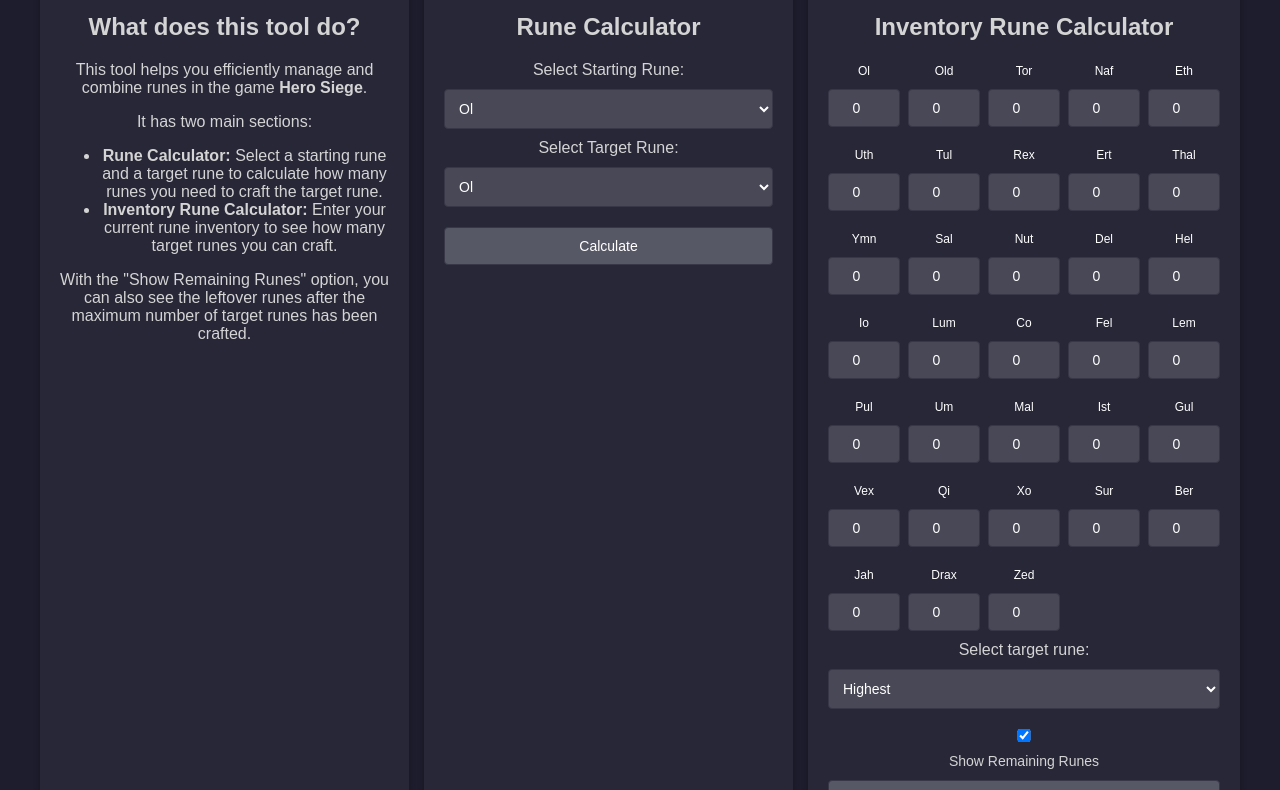
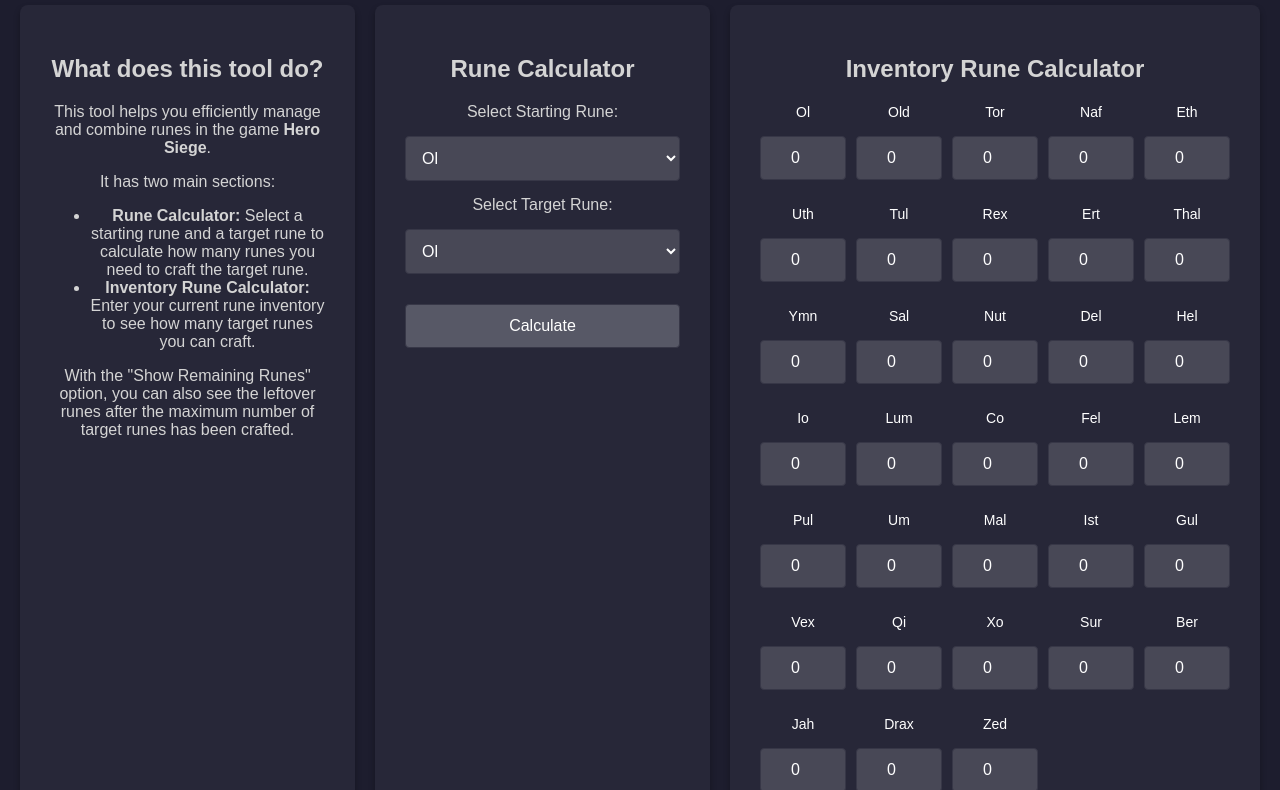
Before and after one commit to cubihub/hs2runecalc, a plain HTML site: page index.html in a window 1280 px wide. Shown: the part 93-883 px from the top of the page. Drawn offline with Linux system fonts and the light colour scheme.

Commit message:
Update index.html
fixed an issue with the inventory calculator

```diff
--- a/index.html
+++ b/index.html
@@ -9,97 +9,103 @@
       font-family: Arial, sans-serif;
       margin: 0;
       padding: 0;
-	  background-color: #1D1D2E;
-	  color: #D4D4D4;
+      background-color: #1D1D2E; /* Dunkelblau */
+      color: #D4D4D4; /* Hellgrau für Text */
       display: flex;
       flex-direction: column;
       align-items: center;
       justify-content: flex-start;
       min-height: 100vh;
-	  padding: 10px; /* Reduziertes Padding */
+      padding: 20px;
     }
 
     h1 {
       text-align: center;
-	  margin-bottom: 15px; /* Kleinere Abstände */
-	  color: #FFFFFF;
-	  font-size: 22px; /* Kleinere Schriftgröße */
+      margin-bottom: 20px;
+      color: #FFFFFF; /* Weiß */
     }
 
     .container {
       display: flex;
       justify-content: space-between;
-	  gap: 15px; /* Reduziertes Gap */
+      gap: 20px;
       width: 100%;
-	  max-width: 1200px; /* Etwas schmaler */
+      max-width: 1400px; /* Breitere Ansicht */
     }
 
-	.calculator, .explanation, .inventory-calculator {
-	  background: #272738;
-	  padding: 20px; /* Weniger Padding */
+    .calculator, .explanation {
+      background: #272738; /* Etwas helleres Blau */
+      padding: 30px; /* Größerer Padding für große Boxen */
       border-radius: 8px;
       box-shadow: 0 4px 6px rgba(0, 0, 0, 0.3);
       width: 100%;
-	  max-width: 350px; /* Etwas schmaler */
+      max-width: 400px;
       text-align: center;
-	  min-height: 450px; /* Weniger Höhe */
+      min-height: 500px; /* Mindesthöhe für größere Boxen */
     }
 
     .inventory-calculator {
-	  max-width: 600px; /* Etwas schmaler */
+      background: #272738; /* Etwas helleres Blau */
+      padding: 30px; /* Größerer Padding */
+      border-radius: 8px;
+      box-shadow: 0 4px 6px rgba(0, 0, 0, 0.3);
+      width: 100%;
+      max-width: 700px; /* Breitere Box */
+      text-align: center;
+      min-height: 500px;
     }
 
     select, button, input {
-	  margin: 10px 0; /* Kleinere Abstände */
-	  padding: 10px; /* Weniger Padding */
-	  font-size: 14px; /* Kleinere Schrift */
+      margin: 15px 0;
+      padding: 12px;
+      font-size: 16px;
       width: 100%;
-	  border: 1px solid #373747;
+      border: 1px solid #373747; /* Mittelgraublau */
       border-radius: 4px;
-	  background-color: #484856;
-	  color: #FFFFFF;
+      background-color: #484856; /* Graublau */
+      color: #FFFFFF; /* Weiß */
     }
 
     button {
-	  background: #575866;
+      background: #575866; /* Hellgraublau */
       color: white;
       cursor: pointer;
     }
 
     button:hover {
-	  background: #6C6C80;
+      background: #6C6C80; /* Etwas helleres Graublau */
     }
 
     .result {
-	  margin-top: 15px; /* Kleinere Abstände */
-	  font-size: 16px; /* Kleinere Schrift */
+      margin-top: 20px;
+      font-size: 18px;
       font-weight: bold;
-	  color: #FFFFFF;
+      color: #FFFFFF; /* Weiß für Ergebnisse */
     }
 
     .inventory-grid {
       display: grid;
       grid-template-columns: repeat(5, 1fr); /* 5 Spalten */
-	  gap: 8px; /* Kleinere Lücken */
+      gap: 10px;
     }
 
     .inventory-item label {
-	  font-size: 12px; /* Kleinere Schrift */
-	  margin-bottom: 3px;
-	  color: #FFFFFF;
+      font-size: 14px;
+      margin-bottom: 5px;
+      color: #FFFFFF; /* Weiß */
     }
 
     .inventory-item input {
-	  width: 50px; /* Weniger breit */
+      width: 60px;
       text-align: center;
-	  background-color: #484856;
-	  color: #FFFFFF;
+      background-color: #484856; /* Graublau */
+      color: #FFFFFF; /* Weiß */
       border: 1px solid #373747;
     }
 
     .checkbox-container label {
-	  font-size: 14px; /* Kleinere Schrift */
-	  color: #D4D4D4;
+      font-size: 16px;
+      color: #D4D4D4; /* Hellgrau */
     }
   </style>
 </head>
@@ -136,7 +142,7 @@
     <div class="inventory-calculator">
       <h2>Inventory Rune Calculator</h2>
       <div class="inventory-grid" id="inventory-inputs"></div>
-      <label for="target-select">Select target rune:</label>
+      <label for="target-select">Select target rune (optional):</label>
       <select id="target-select">
         <option value="highest">Highest</option>
       </select>
@@ -213,31 +219,41 @@
 
 function calculateMaxRunes() {
   const runeCounts = runes.map((_, index) => parseInt(document.getElementById(`rune-${index}`).value) || 0);
-      const targetRune = targetSelectInventory.value;
+  const targetRuneIndex = targetSelectInventory.value === "highest"
+    ? runeCounts.length - 1
+    : parseInt(targetSelectInventory.value);
+
+  const targetRuneName = runes[targetRuneIndex];
   let maxCraftable = 0;
 
-      for (let i = 0; i < runeCounts.length - 1; i++) {
-        const craftable = Math.floor(runeCounts[i] / 3);
-        runeCounts[i + 1] += craftable;
-        runeCounts[i] %= 3;
+  // Clone runeCounts to perform crafting simulation
+  const tempRuneCounts = [...runeCounts];
+
+  // Calculate craftable runes ignoring pre-existing target runes
+  tempRuneCounts[targetRuneIndex] = 0; // Ignore existing target runes during calculation
+
+  for (let i = 0; i < tempRuneCounts.length - 1; i++) {
+    const craftable = Math.floor(tempRuneCounts[i] / 3);
+    tempRuneCounts[i + 1] += craftable;
+    tempRuneCounts[i] %= 3;
   }
 
-      if (targetRune === "highest") {
-        maxCraftable = runeCounts[runeCounts.length - 1];
-      } else {
-        maxCraftable = runeCounts[parseInt(targetRune)];
-      }
+  maxCraftable = tempRuneCounts[targetRuneIndex];
 
+  // Remaining inventory after crafting
   const remainingInventory = runes
-        .map((rune, index) => ({ rune, count: runeCounts[index] }))
+    .map((rune, index) => ({
+      rune,
+      count: index === targetRuneIndex ? runeCounts[index] : tempRuneCounts[index], // Use original count for target rune
+    }))
     .filter(item => item.count > 0)
     .map(item => `${item.rune}: ${item.count}`)
     .join(', ');
 
   const showRemaining = document.getElementById("show-remaining").checked;
   const resultText = showRemaining
-        ? `You can craft ${maxCraftable} runes. Remaining Runes: ${remainingInventory}`
-        : `You can craft ${maxCraftable} runes.`;
+    ? `You can craft ${maxCraftable} ${targetRuneName} runes. Remaining Runes: ${remainingInventory}`
+    : `You can craft ${maxCraftable} ${targetRuneName} runes.`;
 
   document.getElementById("inventory-result").textContent = resultText;
 }
```
Lines whose indentation alone changed are shown as unchanged.
